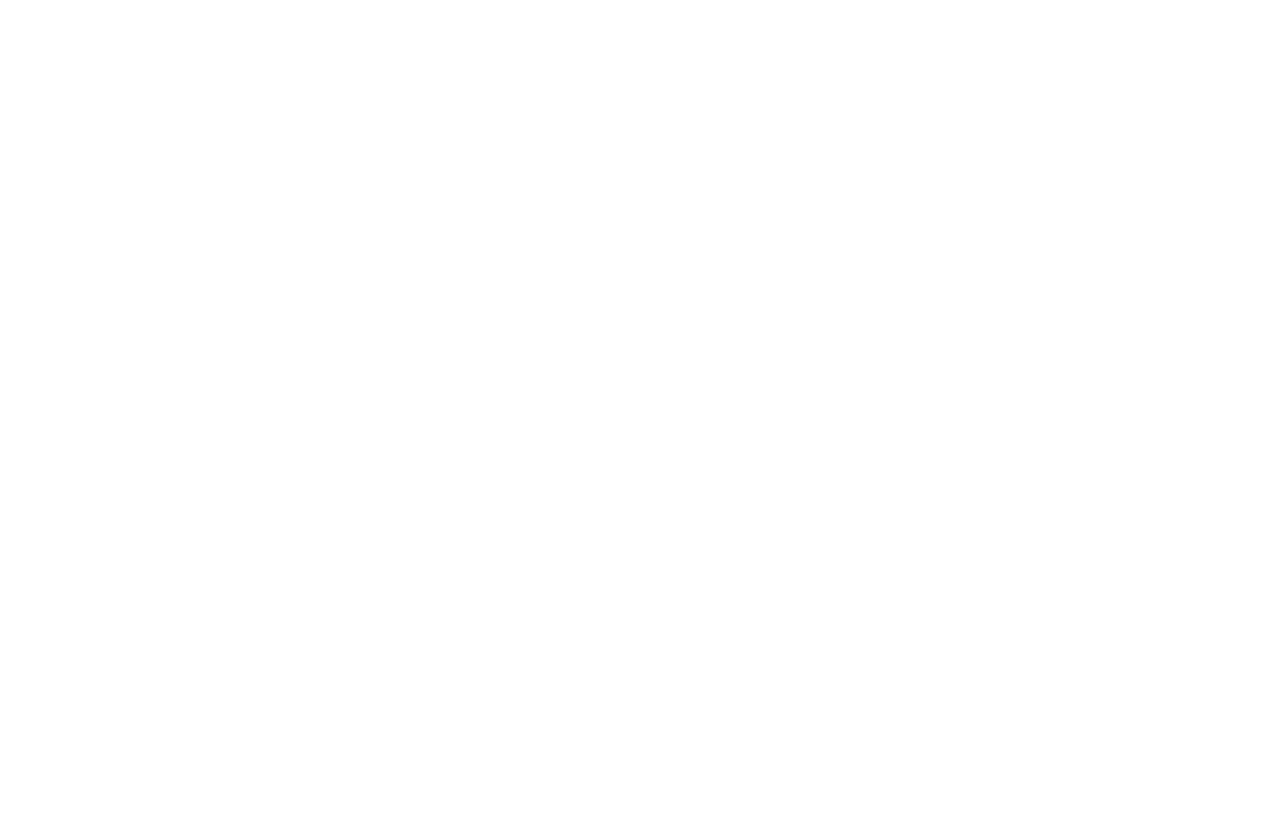
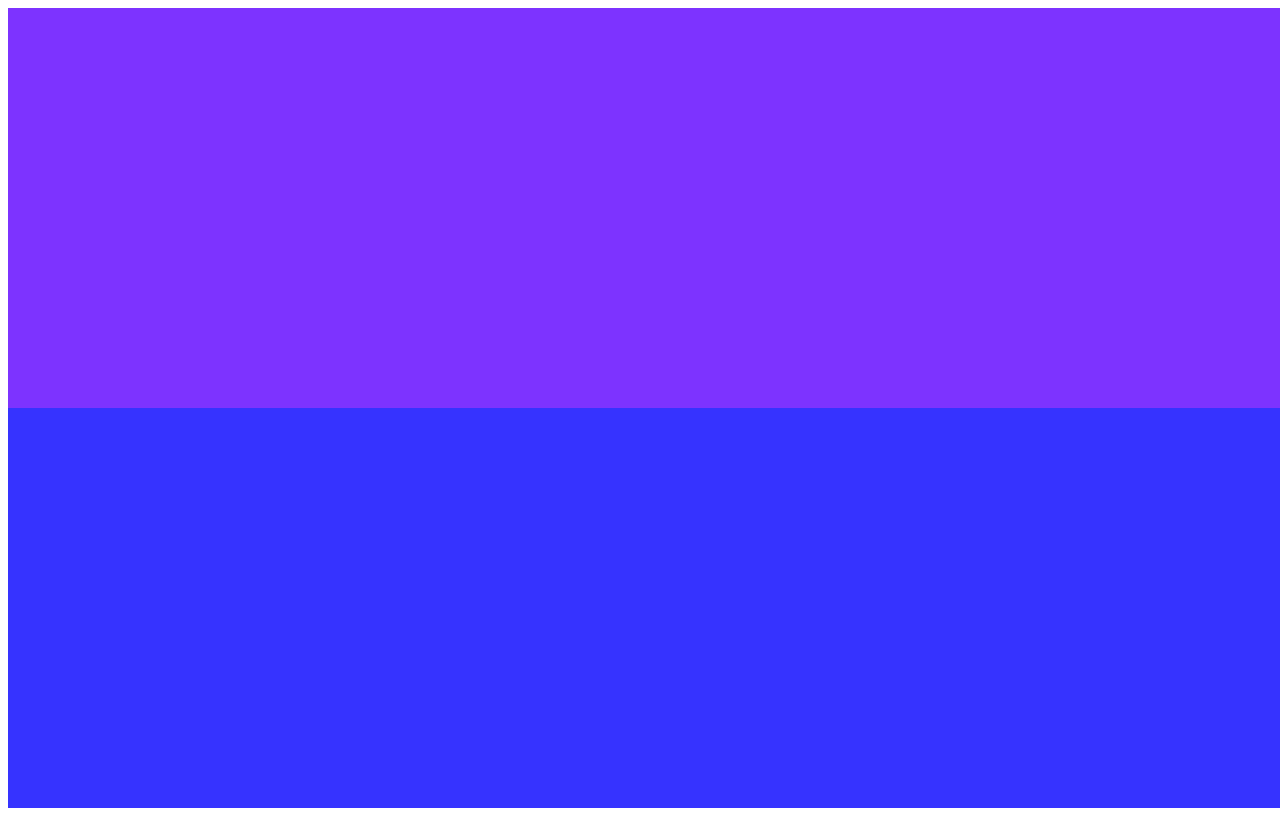
Before and after one commit to leahtorres/superfan-2, a plain HTML site: page index.html in a window 1280 px wide. Drawn offline with Linux system fonts and the light colour scheme.

Commit message:
Update stylesheet.css

```diff
--- a/stylesheet.css
+++ b/stylesheet.css
@@ -3,9 +3,15 @@ display: block;
 height: 100vh;
 width: 100vw;
 }
-.green {
+.purple {
 background-color: #7D33FF;
 display: flex;
-  height: 80vh;
+  height: 50vh;
   width: 100vw;
 }
+.blue {
+  background-color: #3633FF;
+  display: flex;
+  height: 50vh;
+  width: 100vw;
+}
```
